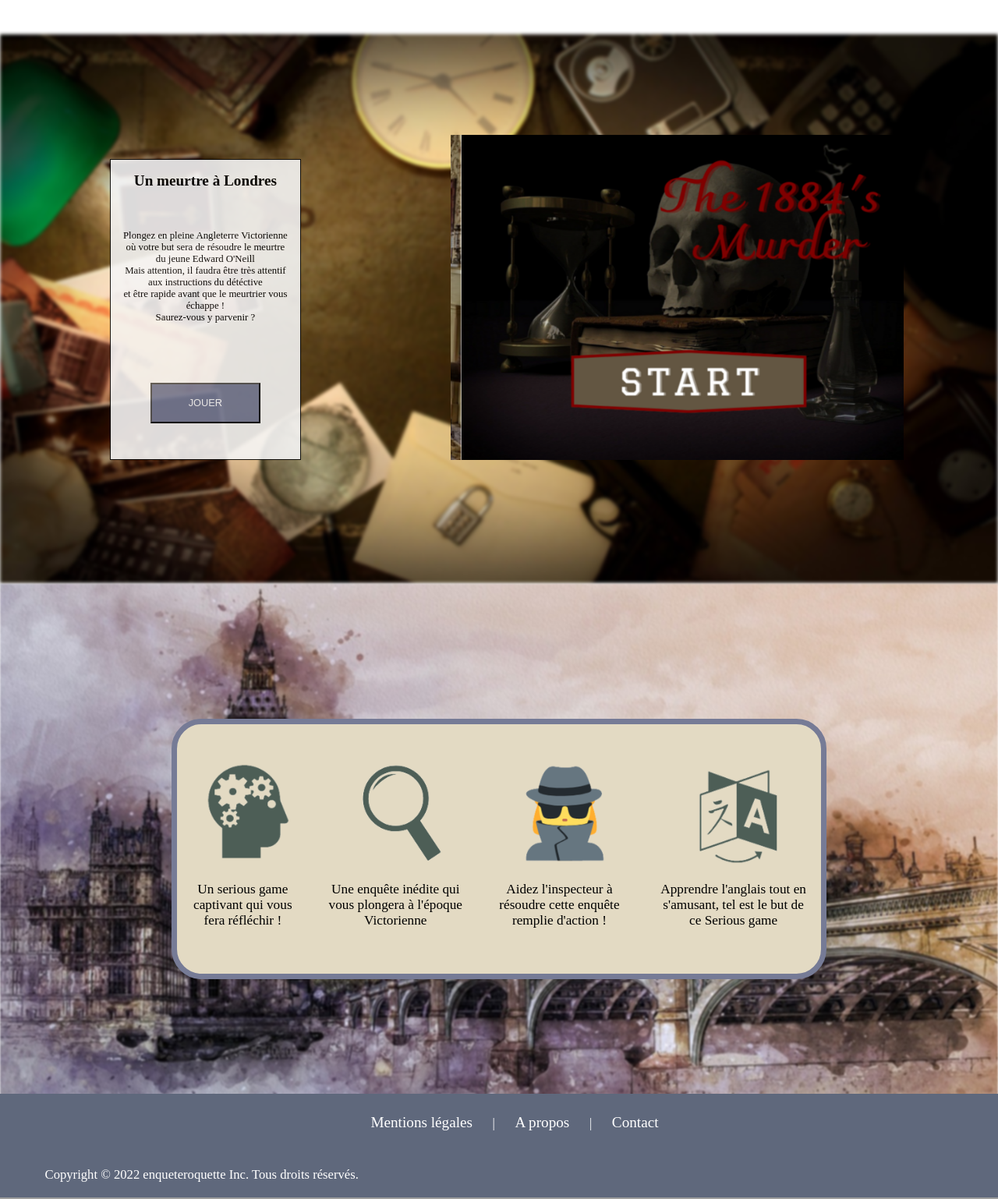
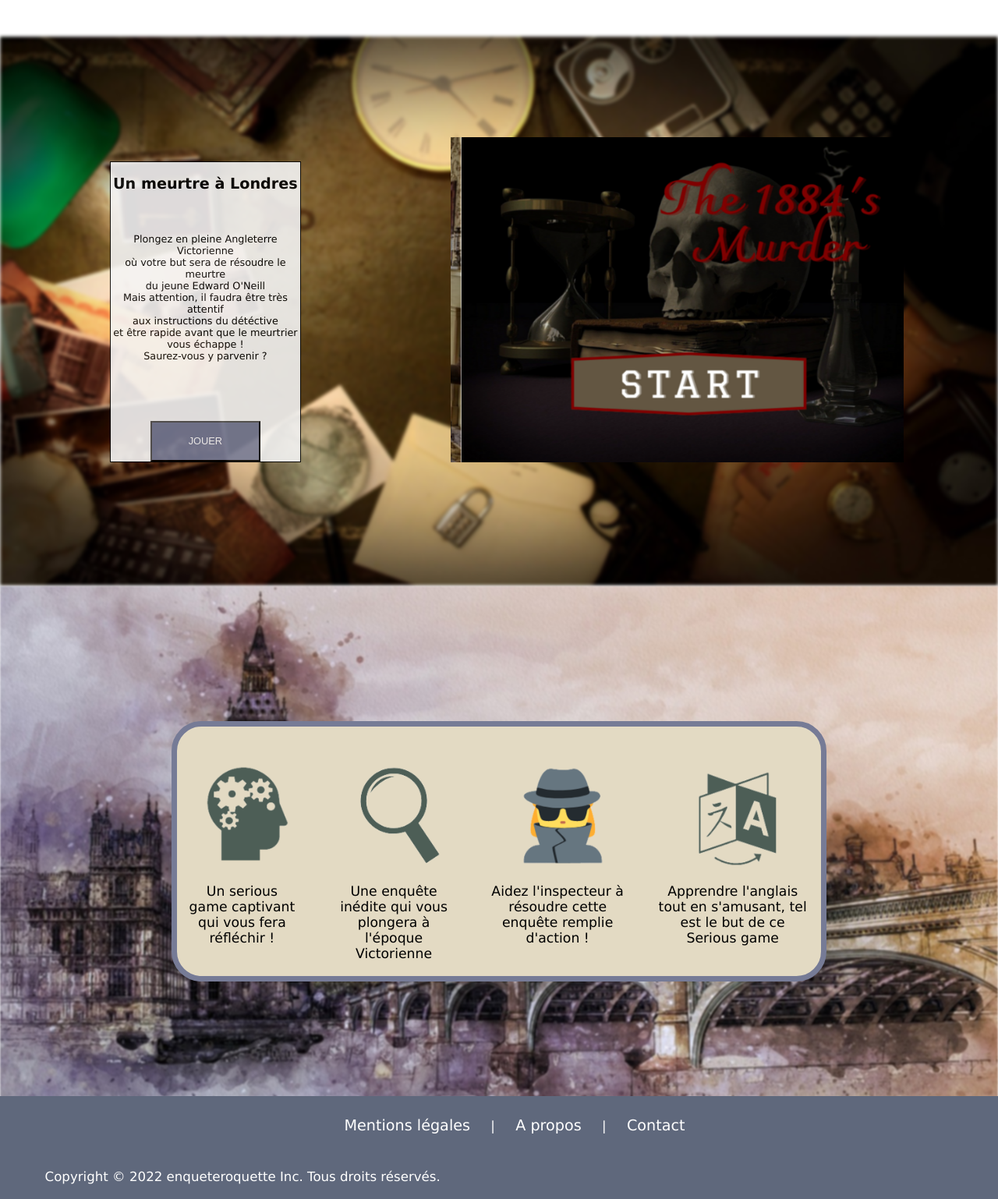
Before and after one commit to Souhaila84/SeriousGame, a PHP site: page / in a window 1280 px wide. Shown: the part 756-2294 px from the top of the page at 78% size. Run offline with PHP 8.4, Linux system fonts and the light colour scheme; data that the repository does not hold is empty.

Commit message:
font everywere

```diff
--- a/css/Home.css
+++ b/css/Home.css
@@ -10,6 +10,7 @@ body {
     margin: 0;
     padding: 0;
     text-align: justify;
+    font-family: "Verdana", "Arial", "Tahoma", "Serif";
     font-size: 0.8vw;
     background-color:#fff;
 }
--- a/css/Support.css
+++ b/css/Support.css
@@ -9,6 +9,7 @@ body {
     margin: 0;
     padding: 0;
     text-align: justify;
+    font-family: "Verdana", "Arial", "Tahoma", "Serif";
     font-size: 13px;
     background-color:#fff;
 }
--- a/css/connexion.css
+++ b/css/connexion.css
@@ -9,6 +9,7 @@ body {
     margin: 0;
     padding: 0;
     text-align: justify;
+    font-family: "Verdana", "Arial", "Tahoma", "Serif";
     font-size: 13px;
     background-color:#fff;
 
--- a/css/gamePage.css
+++ b/css/gamePage.css
@@ -9,6 +9,7 @@ body {
     margin: 0;
     padding: 0;
     text-align: justify;
+    font-family: "Verdana", "Arial", "Tahoma", "Serif";
     font-size: 13px;
     background-color: #D5CABC;
     min-height: 100vh;
--- a/scripts/gapFill.js
+++ b/scripts/gapFill.js
@@ -554,7 +554,8 @@ class gapFill extends Phaser.Scene {
     }
     /*This function update the scene*/
     update(){
-        if (score > 0) {
+        //if (score > 0) { //for skip
+        if (score > 8) {
             /*
             * Add text if all answer are correct in GapFill game
             * @type {Phaser.GameObject.text}
```
